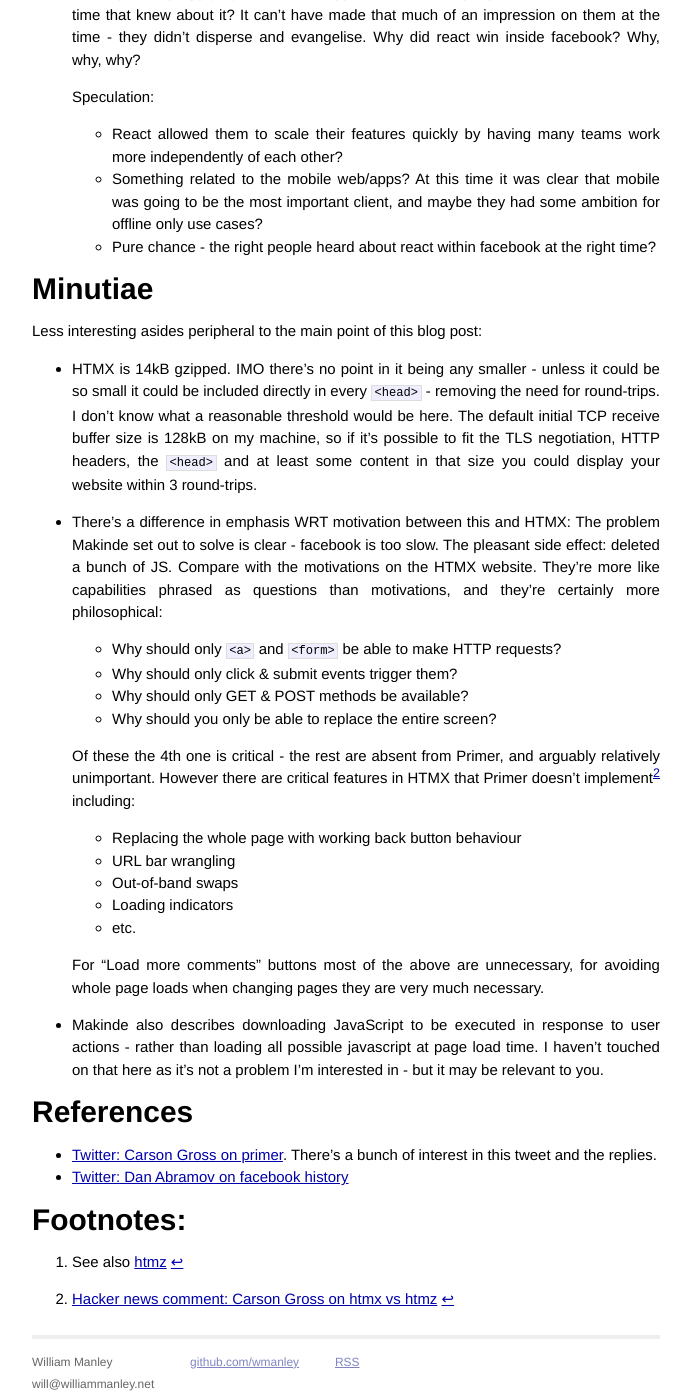
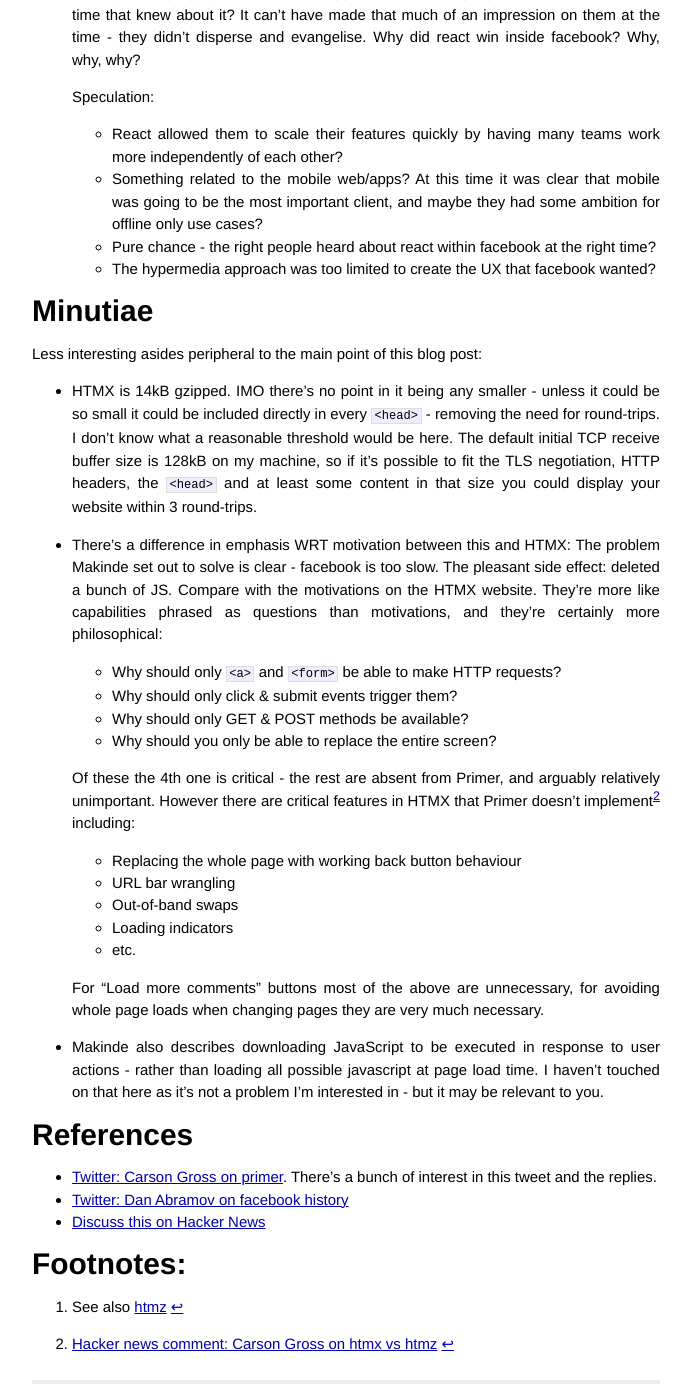
Before and after one commit to wmanley/wmanley.github.io, a Jekyll site: the page built from _posts/2024-02-20-primer-facebooks-htmx-from-2010.markdown, in a window 1280 px wide and 1400 px high, scrolled down 1491 px. Shown: the whole window, without its empty margins (294-985 px from the left). Built offline with Jekyll 4.4.1, drawn with Linux system fonts in a browser that asks for light colours.

Commit message:
fixup! Add blog post: Primer: facebook's HTMX from 2010

```diff
--- a/_posts/2024-02-20-primer-facebooks-htmx-from-2010.markdown
+++ b/_posts/2024-02-20-primer-facebooks-htmx-from-2010.markdown
@@ -36,6 +36,7 @@
     * React allowed them to scale their features quickly by having many teams work more independently of each other?
     * Something related to the mobile web/apps? At this time it was clear that mobile was going to be the most important client, and maybe they had some ambition for offline only use cases?
     * Pure chance - the right people heard about react within facebook at the right time?
+    * The hypermedia approach was too limited to create the UX that facebook wanted?
 
 # Minutiae
 
@@ -64,6 +65,7 @@
 
 * [Twitter: Carson Gross on primer](https://twitter.com/htmx_org/status/1753183384493297751).  There's a bunch of interest in this tweet and the replies.
 * [Twitter: Dan Abramov on facebook history](https://twitter.com/dan_abramov2/status/1758121064360497192)
+* [Discuss this on Hacker News](https://news.ycombinator.com/item?id=39444432)
 
 # Footnotes:
 
```
